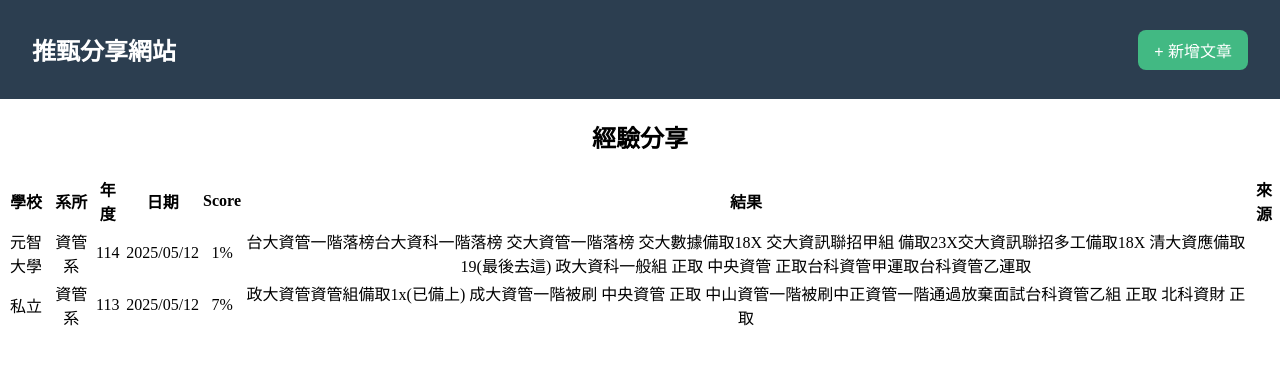
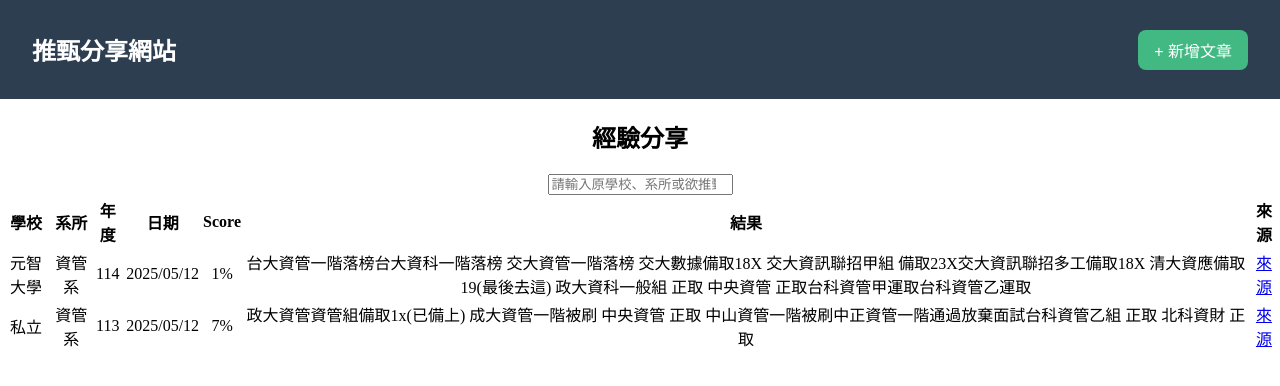
Before and after one commit to harrycwa127/vuejs_learning2, a Vue app: page / in a window 1280 px wide. Shown: the top 386 px of the page. Built offline with nearby package versions, Linux system fonts and the light colour scheme.

Commit message:
update table display

```diff
--- a/src/App.vue
+++ b/src/App.vue
@@ -2,13 +2,28 @@
 import Header from './components/Header.vue'
 import posts from './data/data.json'
 import PostTable from './components/PostTable.vue'
+import { ref, computed } from 'vue'
 
+const keyword = ref('')
+
+const filteredPosts = computed(() => {
+  if (!keyword.value) return posts
+  return posts.filter((p) => {
+    return (
+      p.pSchool?.includes(keyword.value) ||
+      p.pDep?.includes(keyword.value) ||
+      p.pResult1?.includes(keyword.value)
+    )
+  })
+});
 </script>
 
 <template>
   <Header />
   <main>
     <h2>經驗分享</h2>
-    <PostTable :posts="posts" />
+    <input v-model="keyword" type="search" placeholder="請輸入原學校、系所或欲推甄校系" class="search-box" />
+    <PostTable :posts="filteredPosts" v-if="filteredPosts.length > 0"/>
+    <p v-else>查無相關結果 QQ</p>
   </main>
 </template>
--- a/src/data/data.json
+++ b/src/data/data.json
@@ -5,7 +5,8 @@
         "pYear": "114",
         "pDate": "2025/05/12",
         "pScore": "1%",
-        "pResult1": "台大資管一階落榜台大資科一階落榜 交大資管一階落榜 交大數據備取18X 交大資訊聯招甲組 備取23X交大資訊聯招多工備取18X 清大資應備取19(最後去這) 政大資科一般組 正取 中央資管 正取台科資管甲運取台科資管乙運取"
+        "pResult1": "台大資管一階落榜台大資科一階落榜 交大資管一階落榜 交大數據備取18X 交大資訊聯招甲組 備取23X交大資訊聯招多工備取18X 清大資應備取19(最後去這) 政大資科一般組 正取 中央資管 正取台科資管甲運取台科資管乙運取",
+        "pURL": "https://google.com"
     },
     {
         "pSchool": "私立",
@@ -13,6 +14,7 @@
         "pYear": "113",
         "pDate": "2025/05/12",
         "pScore": "7%",
-        "pResult1": "政大資管資管組備取1x(已備上) 成大資管一階被刷 中央資管 正取 中山資管一階被刷中正資管一階通過放棄面試台科資管乙組 正取 北科資財 正取"
+        "pResult1": "政大資管資管組備取1x(已備上) 成大資管一階被刷 中央資管 正取 中山資管一階被刷中正資管一階通過放棄面試台科資管乙組 正取 北科資財 正取",
+        "pURL": "https://google.com"
     }
 ]
```
